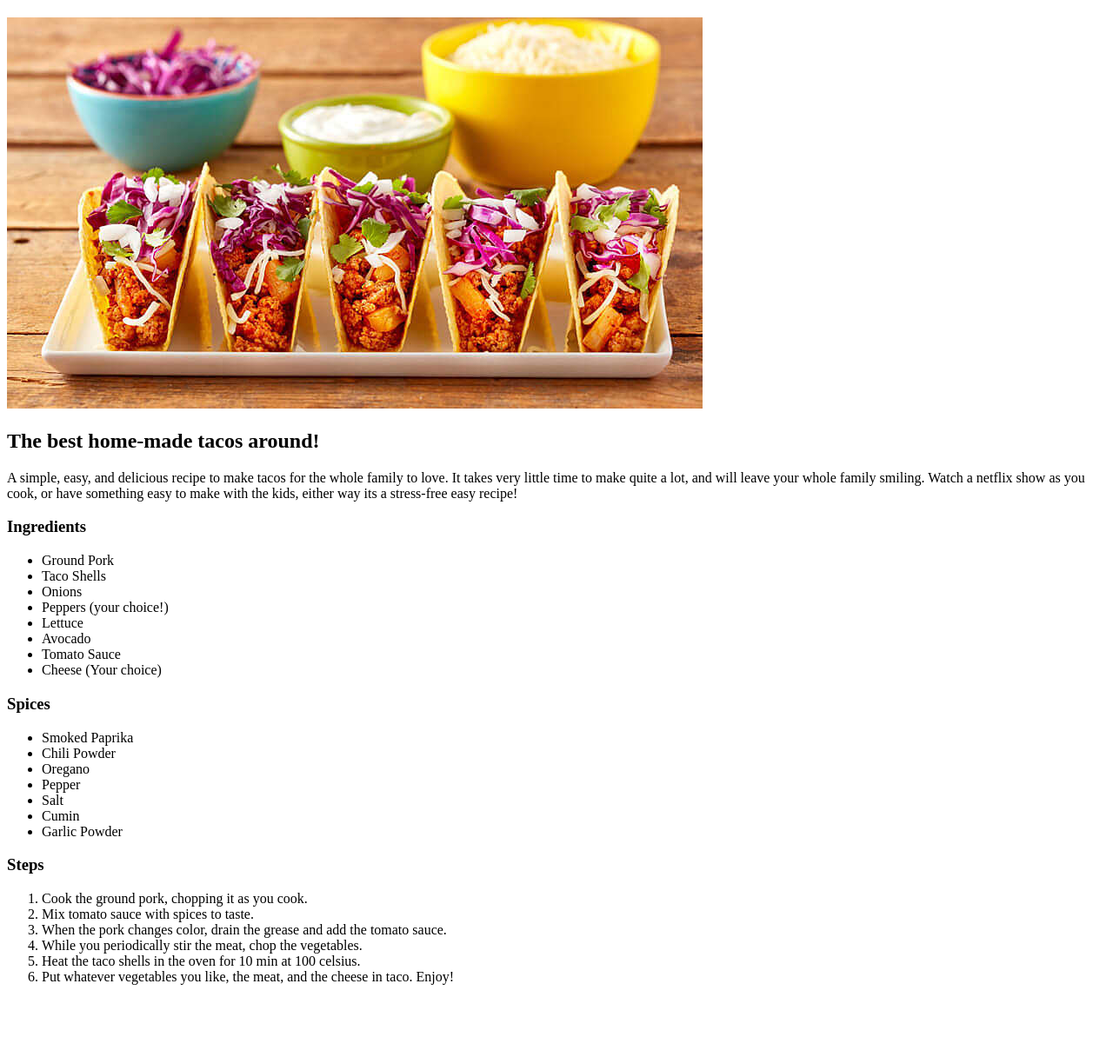
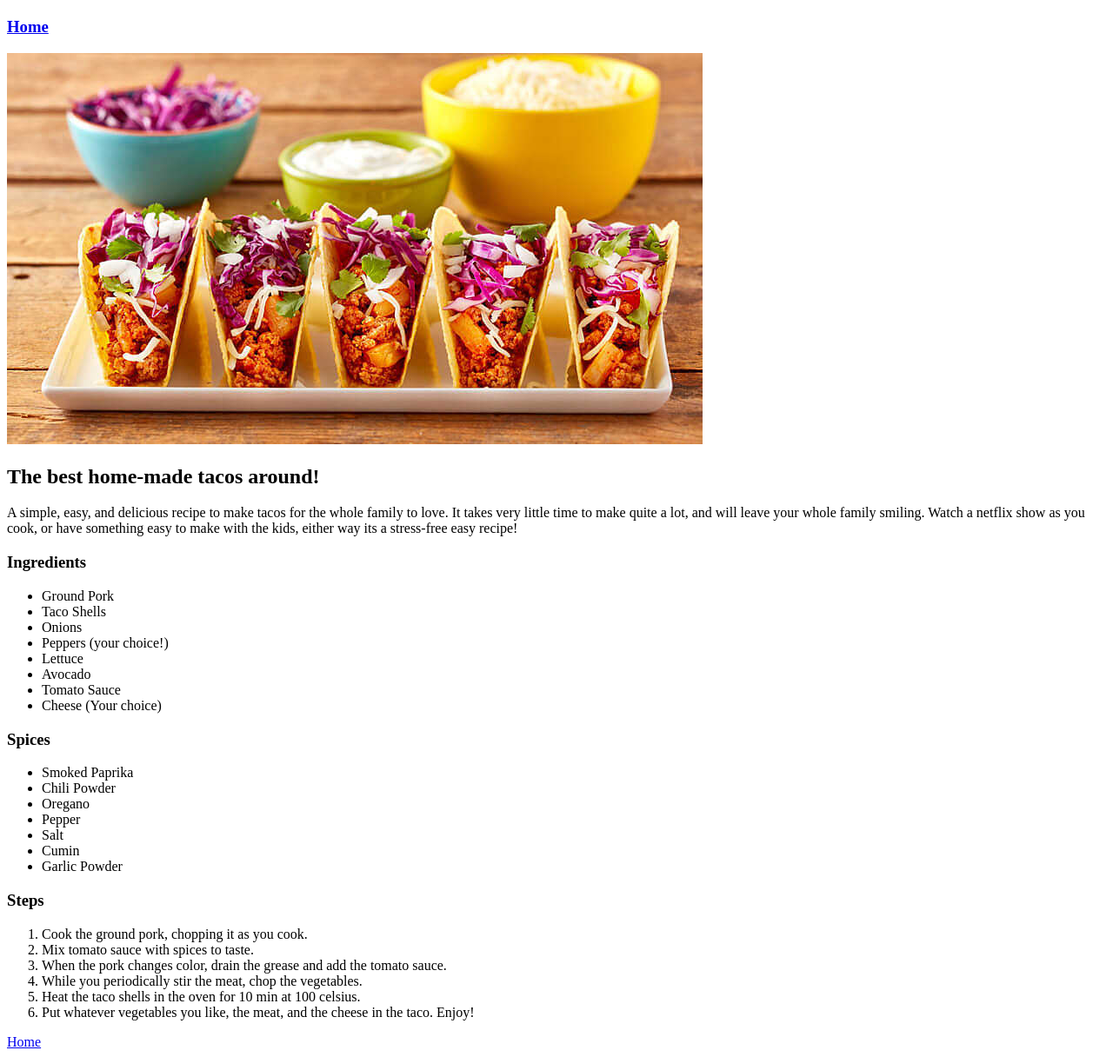
Before and after one commit to Jtsoco/odin-recipes, a plain HTML site: page recipes/pork-tacos.html in a window 1280 px wide. Shown: the part 60-1276 px from the top of the page at 87% size. Before the commit the page ends 1209 px from the top, so only its background shows below. Drawn offline with Linux system fonts and the light colour scheme.

Commit message:
add top home button

```diff
--- a/recipes/pork-tacos.html
+++ b/recipes/pork-tacos.html
@@ -8,6 +8,7 @@
 </head>
 <body>
     <h1><strong>Odin Pork Tacos</strong> </h1>
+    <h3><a href="../index.html">Home</a></h3>
     <img src="../img/tacos.jpg" alt="Pork Tacos">
     <h2>The best home-made tacos around!</h2>
     <p>A simple, easy, and delicious recipe to make tacos for the whole family to love.
@@ -44,10 +45,13 @@
         <li>When the pork changes color, drain the grease and add the tomato sauce.</li>
         <li>While you periodically stir the meat, chop the vegetables.</li>
         <li>Heat the taco shells in the oven for 10 min at 100 celsius.</li>
-        <li>Put whatever vegetables you like, the meat, and the cheese in taco. Enjoy!</li>
+        <li>Put whatever vegetables you like, the meat, and the cheese in the taco. Enjoy!</li>
+
+
 
 
 
     </ol>
+    <a href="../index.html">Home</a>
 </body>
 </html>
```
